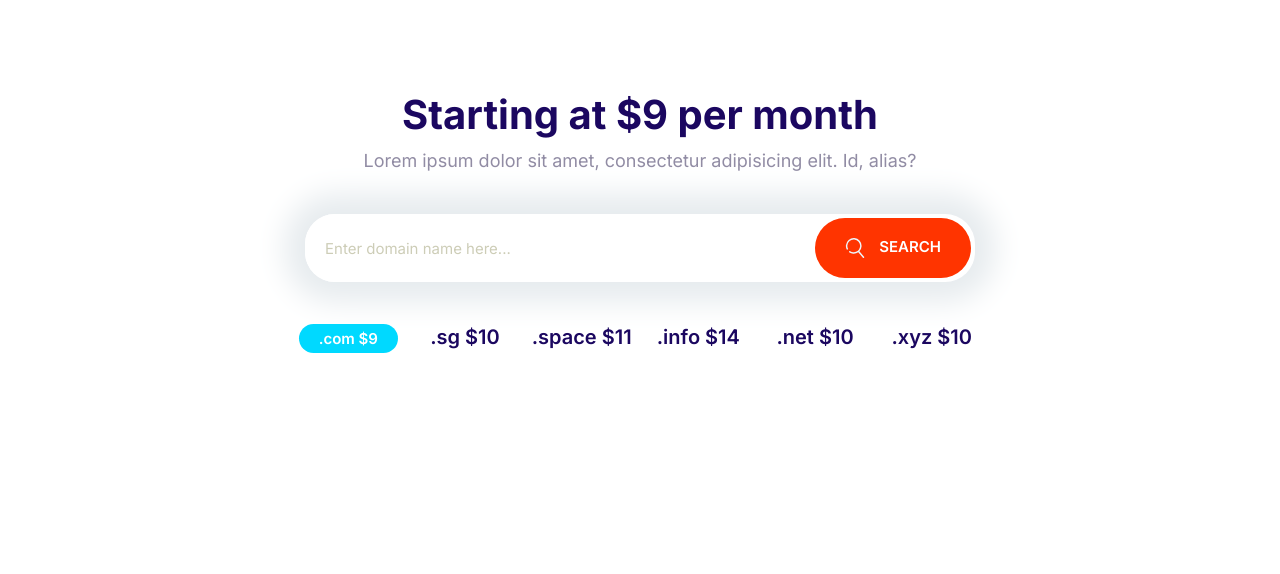
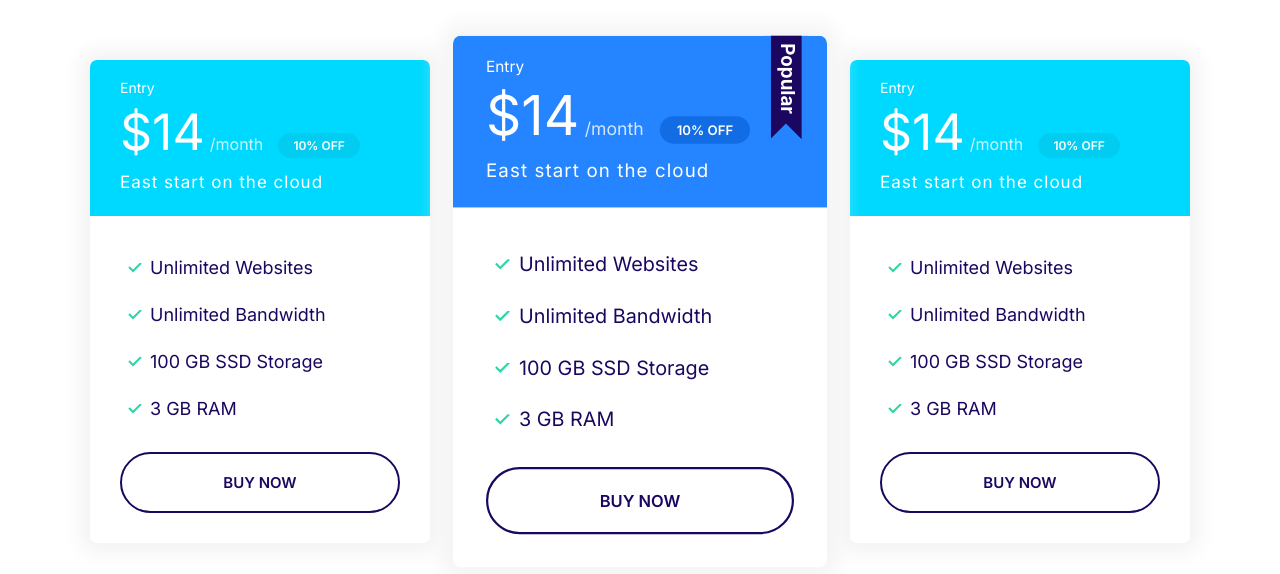
Before and after one commit to DariushStony/html_css, a plain HTML site: page index.html in a window 1280 px wide. Drawn offline with Linux system fonts and the light colour scheme.

Commit message:
feat: add plan blocks

```diff
--- a/css/styles.css
+++ b/css/styles.css
@@ -332,11 +332,19 @@ a {
     color: #fff;
 }
 
+.card--primary .badge--primary {
+    background: #126de4;
+}
+
 .card--secondary .badge--secondary {
     background: #02cdf1;
 }
 
 /* Plans */
+
+.plan {
+    transition: transform 0.2s ease-out;
+}
 
 .plan__name {
     color: #fff;
@@ -367,6 +375,10 @@ a {
     margin-bottom: 2rem;
 }
 
+.plan--popular {
+    transform: scale(1.1);
+}
+
 .plan--popular .card__header {
     position: relative;
 }
@@ -378,6 +390,14 @@ a {
     right: 5%;
     top: -6px;
     width: 40px;
+}
+
+.plan:hover {
+    transform: scale(1.05);
+}
+
+.plan--popular:hover {
+    transform: scale(1.15);
 }
 
 @media screen and (min-width: 1024px) {
@@ -736,3 +756,14 @@ a {
         grid-template-columns: repeat(auto-fit, minmax(10rem, 1fr));
     }
 }
+
+/* Plans Block */
+
+.block-plans .grid {
+    gap: 8rem 4rem;
+}
+
+.block-plans .card {
+    max-width: 500px;
+    margin: 0 auto;
+}
--- a/index.html
+++ b/index.html
@@ -15,34 +15,69 @@
 </head>
 
 <body>
-    <section class="block container block-domain">
-        <header class="block__header">
-            <h2>Starting at $9 per month</h2>
-            <p>
-                Lorem ipsum dolor sit amet, consectetur adipisicing elit. Id, alias?
-            </p>
-        </header>
-        <div class="input-group">
-            <input type="text" class="input" placeholder="Enter domain name here...">
-            <button class="btn btn--accent">
-                <svg class="icon icon--white">
-                    <use xlink:href="images/sprite.svg#search"></use>
-                </svg>
-                Search
-            </button>
+    <section class="block container block-plans">
+        <div class="grid grid--1x3">
+            <div class="plan">
+                <div class="card card--secondary">
+                    <header class="card__header">
+                        <h3 class="plan__name">Entry</h3>
+                        <span class="plan__price">$14</span>
+                        <span class="plan__billing-cycle">/month</span>
+                        <span class="badge badge--secondary badge--small">10% OFF</span>
+                        <span class="plan__description">East start on the cloud</span>
+                    </header>
+                    <div class="card__body">
+                        <ul class="list list--tick">
+                            <li class="list__item">Unlimited Websites</li>
+                            <li class="list__item">Unlimited Bandwidth</li>
+                            <li class="list__item">100 GB SSD Storage</li>
+                            <li class="list__item">3 GB RAM</li>
+                        </ul>
+                        <button class="btn btn--outline btn--block">Buy Now</button>
+                    </div>
+                </div>
+            </div>
+            <div class="plan plan--popular">
+                <div class="card card--primary">
+                    <header class="card__header">
+                        <h3 class="plan__name">Entry</h3>
+                        <span class="plan__price">$14</span>
+                        <span class="plan__billing-cycle">/month</span>
+                        <span class="badge badge--primary badge--small">10% OFF</span>
+                        <span class="plan__description">East start on the cloud</span>
+                    </header>
+                    <div class="card__body">
+                        <ul class="list list--tick">
+                            <li class="list__item">Unlimited Websites</li>
+                            <li class="list__item">Unlimited Bandwidth</li>
+                            <li class="list__item">100 GB SSD Storage</li>
+                            <li class="list__item">3 GB RAM</li>
+                        </ul>
+                        <button class="btn btn--outline btn--block">Buy Now</button>
+                    </div>
+                </div>
+            </div>
+            <div class="plan">
+                <div class="card card--secondary">
+                    <header class="card__header">
+                        <h3 class="plan__name">Entry</h3>
+                        <span class="plan__price">$14</span>
+                        <span class="plan__billing-cycle">/month</span>
+                        <span class="badge badge--secondary badge--small">10% OFF</span>
+                        <span class="plan__description">East start on the cloud</span>
+                    </header>
+                    <div class="card__body">
+                        <ul class="list list--tick">
+                            <li class="list__item">Unlimited Websites</li>
+                            <li class="list__item">Unlimited Bandwidth</li>
+                            <li class="list__item">100 GB SSD Storage</li>
+                            <li class="list__item">3 GB RAM</li>
+                        </ul>
+                        <button class="btn btn--outline btn--block">Buy Now</button>
+                    </div>
+                </div>
+            </div>
         </div>
-        <ul class="list block-domain__prices">
-            <li>
-                <span class="badge badge--secondary">
-                    .com $9
-                </span>
-            </li>
-            <li>.sg $10</li>
-            <li>.space $11</li>
-            <li>.info $14</li>
-            <li>.net $10</li>
-            <li>.xyz $10</li>
-        </ul>
     </section>
 </body>
 
```
Also changed, not shown: components/plan-blocks.html (added, +64 -0 lines).
